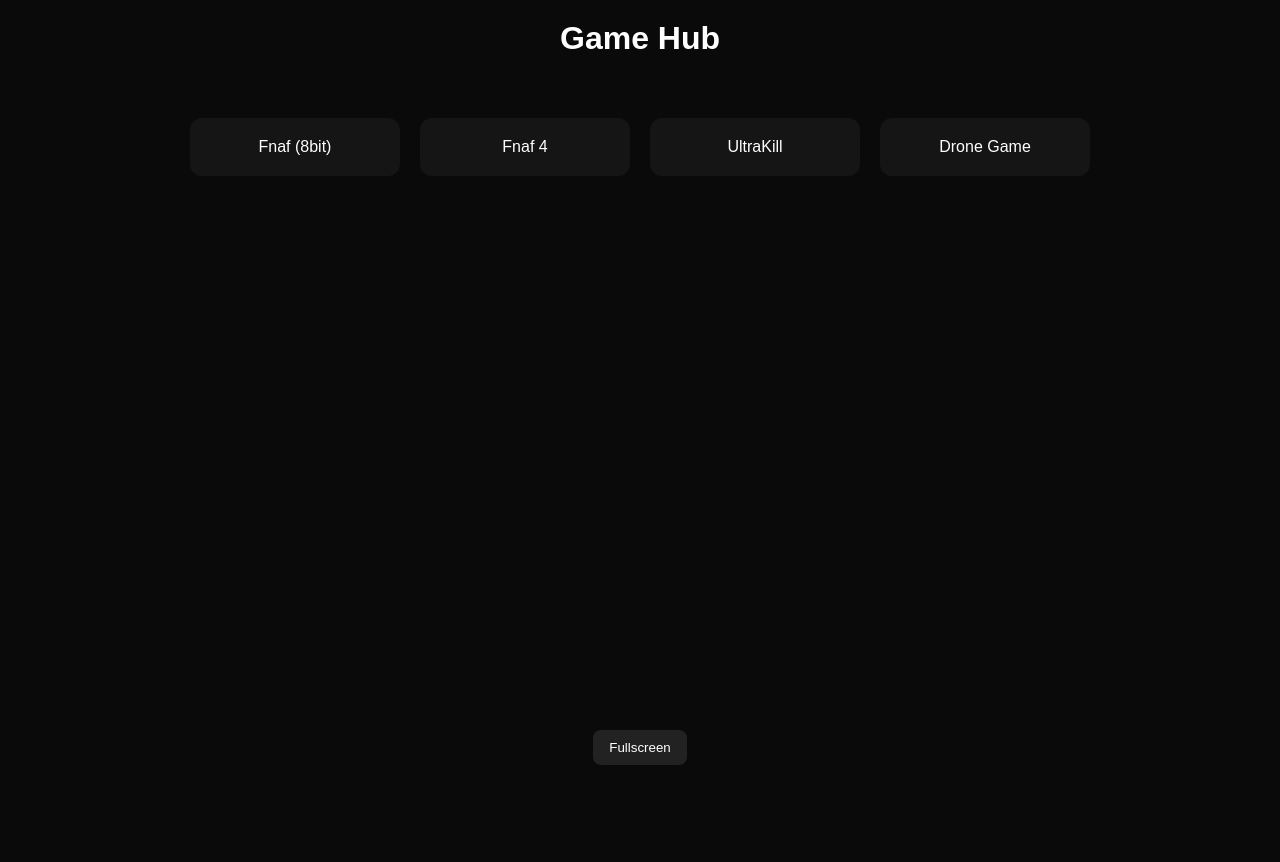
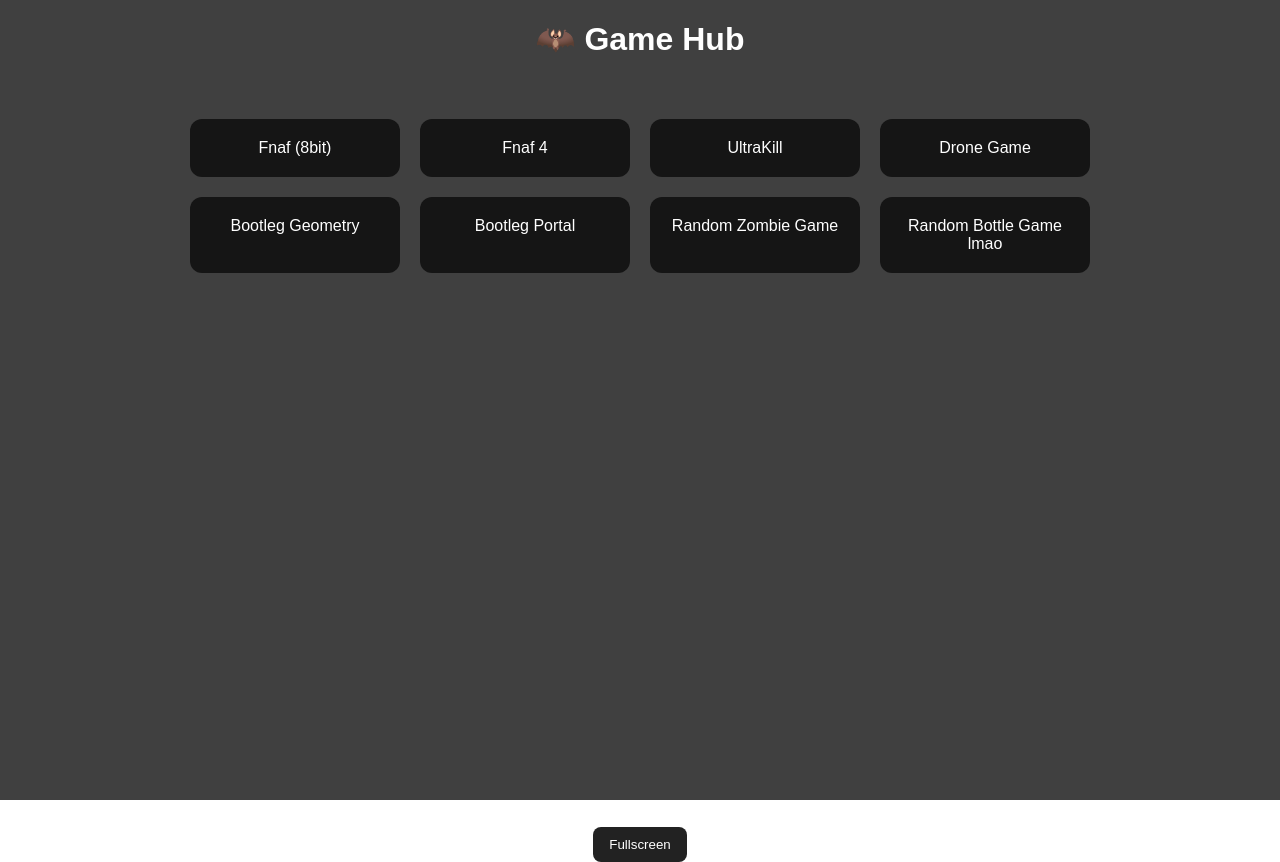
Before and after one commit to STR7DER/Study-Portal, a plain HTML site: page index.html in a window 1280 px wide. Before the commit the page ends 800 px from the top, so only its background shows below. Drawn offline with Linux system fonts and the light colour scheme.

Commit message:
Add files via upload

```diff
--- a/index.html
+++ b/index.html
@@ -6,10 +6,25 @@
   <style>
     body {
       margin: 0;
-      background: #0a0a0a;
       color: white;
       font-family: Arial, sans-serif;
       text-align: center;
+
+      /* 🔥 Background image placeholder */
+      background: url("YOUR_BACKGROUND_IMAGE_URL_HERE") no-repeat center center fixed;
+      background-size: cover;
+    }
+
+    /* Dark overlay for readability */
+    body::before {
+      content: "";
+      position: fixed;
+      top: 0;
+      left: 0;
+      width: 100%;
+      height: 100%;
+      background: rgba(0, 0, 0, 0.75);
+      z-index: -1;
     }
 
     h1 {
@@ -75,7 +90,7 @@
 
 <body>
 
-<h1>Game Hub</h1>
+<h1>🦇 Game Hub</h1>
 
 <div class="grid">
 
@@ -93,6 +108,22 @@
 
   <div class="card" onclick="loadGame('https://html-classic.itch.zone/html/14305788/index.html')">
     <p>Drone Game</p>
+  </div>
+
+  <div class="card" onclick="loadGame('https://1games.io/game/dashmetry/')">
+    <p>Bootleg Geometry</p>
+  </div>
+
+  <div class="card" onclick="loadGame('https://html-classic.itch.zone/html/8592025/index.html')">
+    <p>Bootleg Portal</p>
+  </div>
+
+  <div class="card" onclick="loadGame('https://1games.io/game/undead-invasion/')">
+    <p>Random Zombie Game</p>
+  </div>
+
+  <div class="card" onclick="loadGame('https://bottle-hop.1games.io/')">
+    <p>Random Bottle Game lmao</p>
   </div>
 
 </div>
```
